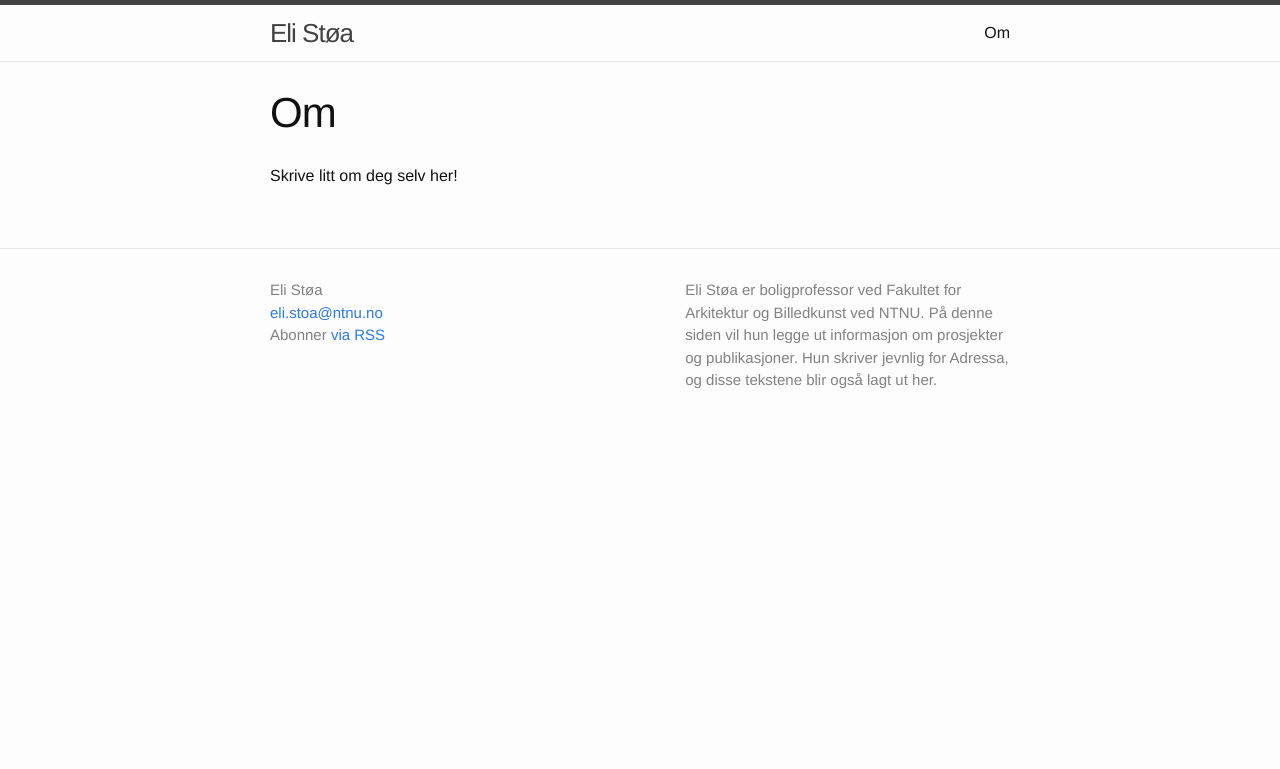
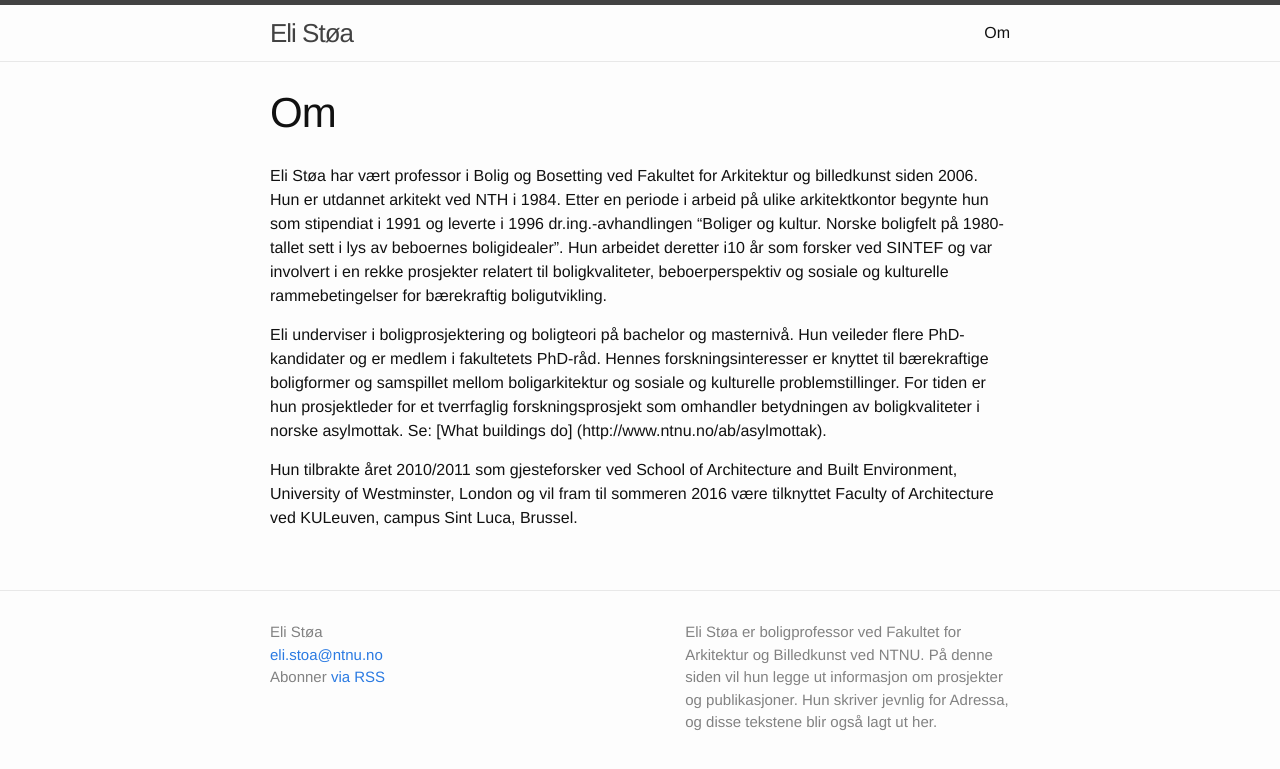
Before and after one commit to simenstoa/simenstoa.github.io, a Jekyll site: the page built from about.md, in a window 1280 px wide. Shown: the top 769 px of the page. Built offline with Jekyll 4.4.1, drawn with Linux system fonts in a browser that asks for light colours.

Commit message:
Update about.md

```diff
--- a/about.md
+++ b/about.md
@@ -4,4 +4,8 @@ title: Om
 permalink: /om/
 ---
 
-Skrive litt om deg selv her!
+Eli Støa har vært professor i Bolig og Bosetting ved Fakultet for Arkitektur og billedkunst siden 2006. Hun er utdannet arkitekt ved NTH i 1984. Etter en periode i arbeid på ulike arkitektkontor begynte hun som stipendiat i 1991 og leverte i 1996 dr.ing.-avhandlingen "Boliger og kultur. Norske boligfelt på 1980-tallet sett i lys av beboernes boligidealer". Hun arbeidet deretter i10 år som forsker ved SINTEF og var involvert i en rekke prosjekter relatert til boligkvaliteter, beboerperspektiv og sosiale og kulturelle rammebetingelser for bærekraftig boligutvikling.
+
+Eli underviser i boligprosjektering og boligteori på bachelor og masternivå. Hun veileder flere PhD-kandidater og er medlem i fakultetets PhD-råd. Hennes forskningsinteresser er knyttet til bærekraftige boligformer og samspillet mellom boligarkitektur og sosiale og kulturelle problemstillinger. For tiden er hun prosjektleder for et tverrfaglig forskningsprosjekt som omhandler betydningen av boligkvaliteter i norske asylmottak. Se: [What buildings do] (http://www.ntnu.no/ab/asylmottak).
+
+Hun tilbrakte året 2010/2011 som gjesteforsker ved School of Architecture and Built Environment, University of Westminster, London og vil fram til sommeren 2016 være tilknyttet Faculty of Architecture ved KULeuven, campus Sint Luca, Brussel.
```
